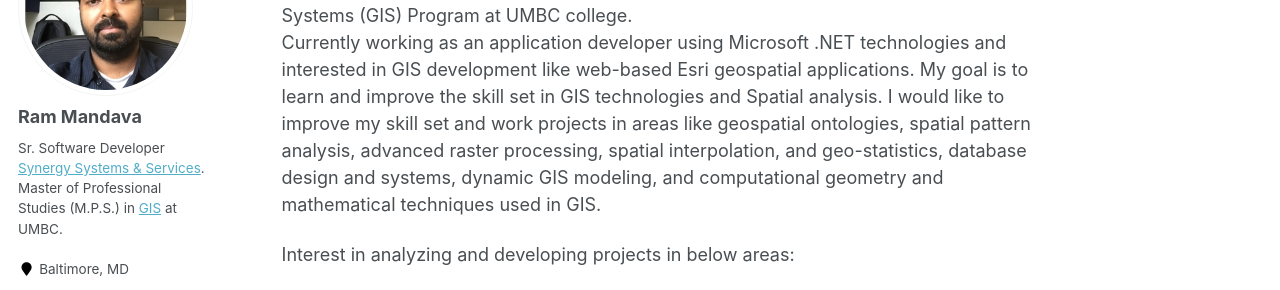
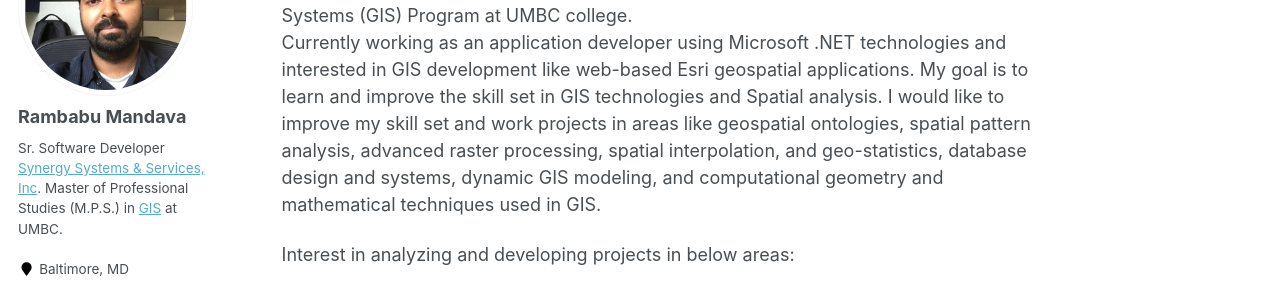
Before and after one commit to mandavaram/mandavaram.github.io, a Jekyll site: the page built from index.md, in a window 1280 px wide. Shown: the part 197-487 px from the top of the page. Built offline with Jekyll 4.4.1, drawn with Linux system fonts in a browser that asks for light colours; our own code applies the rules of GitHub Pages for plain Markdown files.

Commit message:
Update _config.yml

```diff
--- a/_config.yml
+++ b/_config.yml
@@ -80,9 +80,9 @@ analytics:
 
 # Site Author
 author:
-  name             : "Ram Mandava"
+  name             : "Rambabu Mandava"
   avatar           : "profile.png"
-  bio              : "Sr. Software Developer <a href='https://sss-inc.com/'>Synergy Systems & Services</a>.
+  bio              : "Sr. Software Developer <a href='https://sss-inc.com/'>Synergy Systems & Services, Inc</a>.
                       Master of Professional Studies (M.P.S.) in <a href='https://ges.umbc.edu/'>GIS</a> at UMBC."
   location         : "Baltimore, MD"
   employer         :
```
